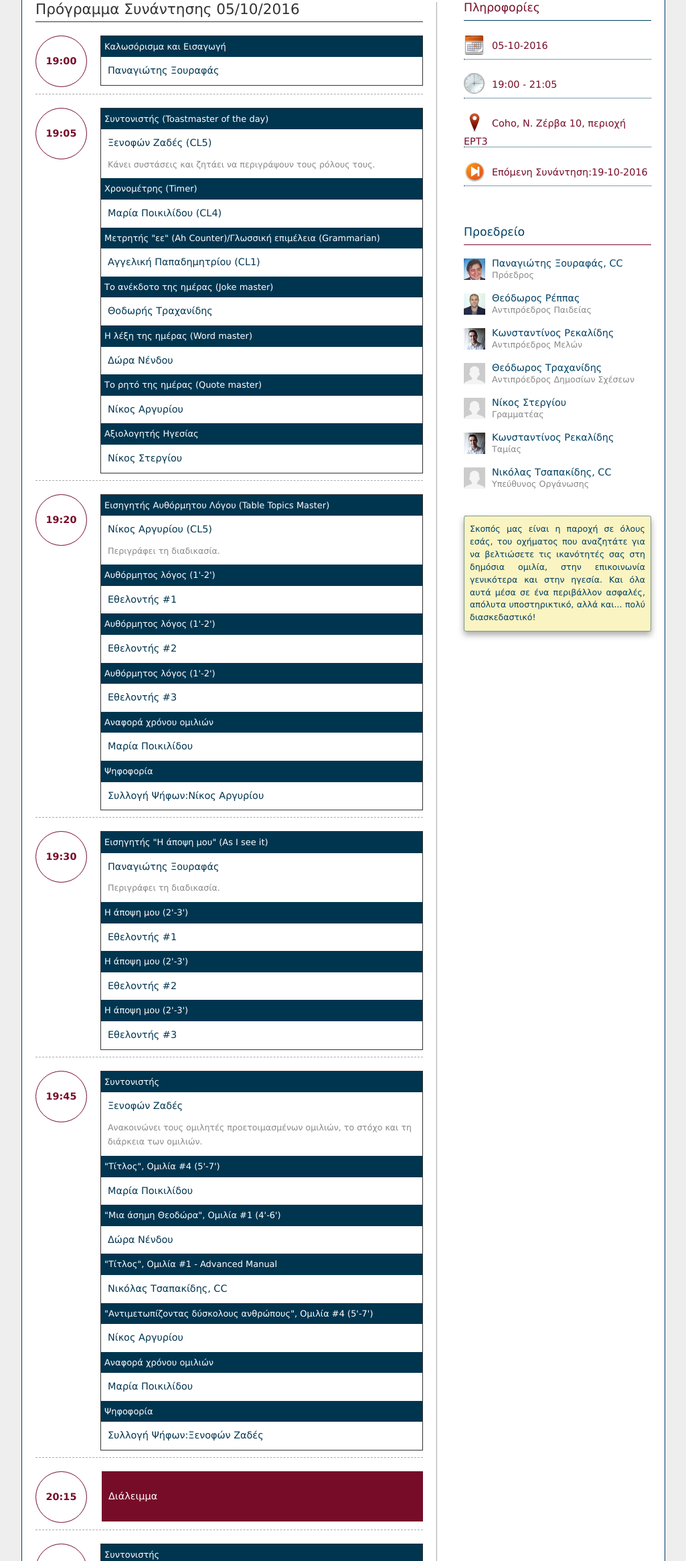
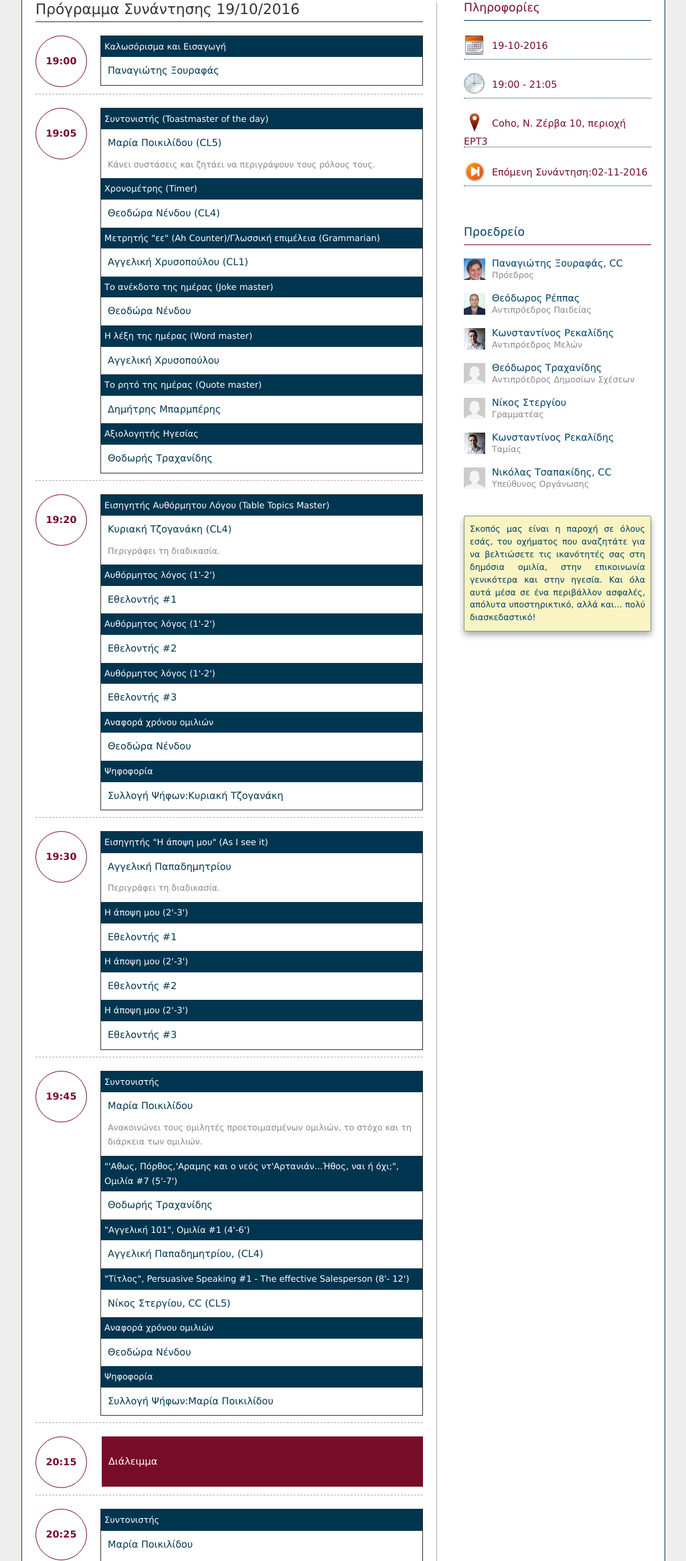
Before and after one commit to ThessalonikiToastmasters/ThessalonikiToastmasters.github.io, a plain HTML site: page index.html in a window 1280 px wide. Shown: the part 258-2589 px from the top of the page at 67% size, without its empty margins (127-1152 px from the left). Drawn offline with Linux system fonts and the light colour scheme.

Commit message:
Agenda 20161019

```diff
--- a/index.html
+++ b/index.html
@@ -1,7 +1,7 @@
 <!DOCTYPE html>
 <html>
 <head>
-    <title>Πρόγραμμα Συνάντησης 05/10/2016</title>
+    <title>Πρόγραμμα Συνάντησης 19/10/2016</title>
     <meta http-equiv="Content-Type" content="text/html; charset=UTF-8">
     <link href="styles/styles.css" rel="stylesheet" type="text/css" />
 </head>
@@ -11,7 +11,7 @@
             <h1>Thessaloniki Toastmasters Club #3414254</h1>
 	    </header>
 	    <section id="schedule">
-            <header><h2>Πρόγραμμα Συνάντησης 05/10/2016</h2></header>
+            <header><h2>Πρόγραμμα Συνάντησης 19/10/2016</h2></header>
             <div>
                 <div class="session">
                     <div class="time">
@@ -31,20 +31,20 @@
                     <div class="role">
                         <dl>
                             <dt>Συντονιστής (Toastmaster of the day)</dt>
-                            <dd>Ξενοφών Ζαδές (CL5)</dd>
+                            <dd>Μαρία Ποικιλίδου (CL5)</dd>
                             <dd class="description">Κάνει συστάσεις και ζητάει να περιγράψουν τους ρόλους τους.</dd>
                             <dt class="secondary-role">Χρονομέτρης (Timer)</dt>
-                            <dd class="secondary-role">Μαρία Ποικιλίδου (CL4)</dd>
+                            <dd class="secondary-role">Θεοδώρα Νένδου (CL4)</dd>
                             <dt class="secondary-role">Μετρητής "εε" (Ah Counter)/Γλωσσική επιμέλεια (Grammarian)</dt>
-                            <dd class="secondary-role">Αγγελική Παπαδημητρίου (CL1)</dd>
+                            <dd class="secondary-role">Αγγελική Χρυσοπούλου (CL1)</dd>
                             <dt class="secondary-role">Το ανέκδοτο της ημέρας (Joke master)</dt>
+                            <dd class="secondary-role">Θεοδώρα Νένδου</dd>
+                            <dt class="secondary-role">Η λέξη της ημέρας (Word master)</dt>
+                            <dd class="secondary-role">Αγγελική Χρυσοπούλου</dd>
+                            <dt class="secondary-role">Το ρητό της ημέρας (Quote master)</dt>
+                            <dd class="secondary-role">Δημήτρης Μπαρμπέρης</dd>
+                            <dt class="secondary-role">Αξιολογητής Ηγεσίας</dt>
                             <dd class="secondary-role">Θοδωρής Τραχανίδης</dd>
-                            <dt class="secondary-role">Η λέξη της ημέρας (Word master)</dt>
-                            <dd class="secondary-role">Δώρα Νένδου</dd>
-                            <dt class="secondary-role">Το ρητό της ημέρας (Quote master)</dt>
-                            <dd class="secondary-role">Νίκος Αργυρίου</dd>
-                            <dt class="secondary-role">Αξιολογητής Ηγεσίας</dt>
-                            <dd class="secondary-role">Νίκος Στεργίου</dd>
                         </dl>
                     </div>
                 </div>
@@ -57,7 +57,7 @@
                     <div class="role">
                         <dl>
                             <dt>Εισηγητής Αυθόρμητου Λόγου (Table Topics Master)</dt>
-                            <dd>Νίκος Αργυρίου (CL5)</dd>
+                            <dd>Κυριακή Τζογανάκη (CL4)</dd>
                             <dd class="description">Περιγράφει τη διαδικασία.</dd>
                             <dt class="secondary-role">Αυθόρμητος λόγος (1'-2')</dt>
                             <dd class="secondary-role">Εθελοντής #1</dd>
@@ -66,9 +66,9 @@
 							<dt class="secondary-role">Αυθόρμητος λόγος (1'-2')</dt>
                             <dd class="secondary-role">Εθελοντής #3</dd>
                             <dt class="secondary-role">Αναφορά χρόνου ομιλιών</dt>
-                            <dd class="secondary-role">Μαρία Ποικιλίδου</dd>
+                            <dd class="secondary-role">Θεοδώρα Νένδου</dd>
                             <dt class="secondary-role">Ψηφοφορία</dt>
-                            <dd class="secondary-role">Συλλογή Ψήφων:Νίκος Αργυρίου</dd>
+                            <dd class="secondary-role">Συλλογή Ψήφων:Κυριακή Τζογανάκη</dd>
                         </dl>
                     </div>
                 </div>
@@ -79,7 +79,7 @@
                     <div class="role">
                         <dl>
                             <dt>Εισηγητής "Η άποψη μου" (As I see it)</dt>
-                            <dd>Παναγιώτης Ξουραφάς</dd>
+                            <dd>Αγγελική Παπαδημητρίου</dd>
                             <dd class="description">Περιγράφει τη διαδικασία.</dd>
                             <dt class="secondary-role">Η άποψη μου (2'-3')</dt>
                             <dd class="secondary-role">Εθελοντής #1</dd>
@@ -98,21 +98,19 @@
                     <div class="role">
                         <dl>
                             <dt>Συντονιστής</dt>
-                            <dd>Ξενοφών Ζαδές</dd>
+                            <dd>Μαρία Ποικιλίδου</dd>
                             <dd class="description">Ανακοινώνει τους ομιλητές προετοιμασμένων ομιλιών, το στόχο και τη διάρκεια των ομιλιών.</dd>
-                            <dt class="secondary-role">"Τίτλος", Ομιλία #4  (5'-7')</dt>
-                            <dd class="secondary-role">Μαρία Ποικιλίδου</dd>
-							<dt class="secondary-role">"Μια άσημη Θεοδώρα", Ομιλία #1 (4'-6') </dt>
-                            <dd class="secondary-role">Δώρα Νένδου</dd>
-<dt class="secondary-role">"Τίτλος", Ομιλία #1 - Advanced Manual                    </dt>
-                            <dd class="secondary-role">Νικόλας Τσαπακίδης, CC</dd>
-<dt class="secondary-role">"Αντιμετωπίζοντας δύσκολους ανθρώπους", Ομιλία #4 (5'-7') </dt>
-                            <dd class="secondary-role">Νίκος Αργυρίου</dd>
+                            <dt class="secondary-role">"'Αθως, Πόρθος,'Αραμης και ο νεός ντ'Αρτανιάν...Ήθος, ναι ή όχι;", Ομιλία #7  (5'-7')</dt>
+                            <dd class="secondary-role">Θοδωρής Τραχανίδης</dd>
+							<dt class="secondary-role">"Αγγελική 101", Ομιλία #1 (4'-6') </dt>
+                            <dd class="secondary-role">Αγγελική Παπαδημητρίου, (CL4)</dd>
+<dt class="secondary-role">"Τίτλος", Persuasive Speaking #1 - The effective Salesperson (8'- 12')                    </dt>
+                            <dd class="secondary-role">Νίκος Στεργίου, CC (CL5)</dd>
 
                             <dt class="secondary-role">Αναφορά χρόνου ομιλιών</dt>
-                            <dd class="secondary-role">Μαρία Ποικιλίδου</dd>
+                            <dd class="secondary-role">Θεοδώρα Νένδου</dd>
                             <dt class="secondary-role">Ψηφοφορία</dt>
-                            <dd class="secondary-role">Συλλογή Ψήφων:Ξενοφών Ζαδές</dd>
+                            <dd class="secondary-role">Συλλογή Ψήφων:Μαρία Ποικιλίδου</dd>
                         </dl>
                     </div>
                 </div>
@@ -129,21 +127,20 @@
                     <div class="role">
                         <dl>
                             <dt>Συντονιστής</dt>
-                            <dd>Ξενοφών Ζαδές</dd>
+                            <dd>Μαρία Ποικιλίδου</dd>
                             <dd class="description">Καλεί το Γενικό Αξιολογητή (General Evaluator).</dd>
                         </dl>
                         <dl>
                             <dt>Γενικός Αξιολογητής</dt>
-                            <dd>Νίκος Στεργίου (CL3)</dd>
+                            <dd>Παναγιώτης Ξουραφάς, CC (CL5)</dd>
                             <dd class="description">Ο Γενικός Αξιολογητής καλεί τους αξιολογητές των ομιλιών.</dd>
-                            <dt class="secondary-role">Αξιολόγηση Ομιλίας της Μαρίας Ποικιλίδου (2'-3')</dt>
-                            <dd class="secondary-role">Παναγιώτης Ξουραφάς, CC (CL8)</dd>
-							<dt class="secondary-role">Αξιολόγηση Ομιλίας της Θεοδώρας Νένδου (2'-3')</dt>
-                            <dd class="secondary-role">Θοδωρής Τραχανίδης (CL2)</dd>
-                            <dt class="secondary-role">Αξιολόγηση Ομιλίας Νικόλα Τσαπακίδη, CC (2'-3')</dt>
+                            <dt class="secondary-role">Αξιολόγηση Ομιλίας Θοδωρή Τραχανίδη (2'-3')</dt>
+                            <dd class="secondary-role">Χριστίνα Ζιώγα (CL1)</dd>
+							<dt class="secondary-role">Αξιολόγηση Ομιλίας της Αγγελικής Παπαδημητρίου (2'-3')</dt>
+                            <dd class="secondary-role">Θοδωρής Τραχανίδης (CL3)</dd>
+                            <dt class="secondary-role">Αξιολόγηση Ομιλίας Νίκου Στεργίου, CC (2'-3')</dt>
                             <dd class="secondary-role">Κωνσταντίνος Ρεκαλίδης (CL2)</dd>
-                           <dt class="secondary-role">Αξιολόγηση Ομιλίας Νίκου Αργυρίου (2'-3')</dt>
-                            <dd class="secondary-role">Ξενοφών Ζαδές</dd>
+
 
 
                         </dl>
@@ -156,16 +153,16 @@
                     <div class="role">
                         <dl>
                             <dt>Γενικός Αξιολογητής</dt>
-                            <dd>Νίκος Στεργίου</dd>
+                            <dd>Παναγιώτης Ξουραφάς</dd>
                             <dd class="description">Ζητά αναφορά για τα εξής:</dd>
                             <dt class="secondary-role">Χρόνοι αξιολογήσεων</dt>
-                            <dd class="secondary-role">Μαρία Ποικιλίδου</dd>
+                            <dd class="secondary-role">Θεοδώρα Νένδου</dd>
                             <dt class="secondary-role">Μέτρηση των «εε»/Γλωσσική Επιμέλεια</dt>
-                            <dd class="secondary-role">Αγγελική Παπαδημητρίου</dd>
+                            <dd class="secondary-role">Αγγελική Χρυσοπούλου</dd>
                             <dt class="secondary-role">Χρήσης λέξης της ημέρας</dt>
-                            <dd class="secondary-role">Δώρα Νένδου</dd>
+                            <dd class="secondary-role">Αγγελική Χρυσοπούλου</dd>
                             <dt>Γενικός Αξιολογητής</dt>
-                            <dd>Νίκος Στεργίου</dd>
+                            <dd>Παναγιώτης Ξουραφάς</dd>
                             <dd class="description">Ανακοινώνει τους νικητές του αυθόρμητου λόγου και της προετοιμασμένης ομιλίας</dd>
                             <dd class="description">Παρουσιάζει τη Γενική Αξιολόγηση 2'-3'</dd>
                         </dl>
@@ -177,7 +174,7 @@
                     </div>
                     <div class="role">
                         <dl>
-                            <dt>Ατζέντα της επόμενης συνάντησης στις 19/10/2016</dt>
+                            <dt>Ατζέντα της επόμενης συνάντησης στις 02/11/2016</dt>
                             <dd>Κώστας Ρεκαλίδης</dd>
                         </dl>
                     </div>
@@ -199,10 +196,10 @@
             <section id="information">
                 <header><h2>Πληροφορίες</h2></header>
                 <ul>
-                    <li><img src="images/date.png" alt="Ημερομηνία Συνάντησης" title="Ημερομηνία Συνάντησης" /><time datetime="@Dateyyyy-MM-dd">05-10-2016</time></li>
+                    <li><img src="images/date.png" alt="Ημερομηνία Συνάντησης" title="Ημερομηνία Συνάντησης" /><time datetime="@Dateyyyy-MM-dd">19-10-2016</time></li>
                     <li><img src="images/time.png" alt="Διάρκεια Συνάντησης" title="Διάρκεια Συνάντησης" /><time>19:00</time> - <time>21:05</time></li>
                     <li><img src="images/location.png" alt="Τοποθεσία Συνάντησης" title="Τοποθεσία Συνάντησης" /><address><a href="http://www.coho.gr" title="coho, the coworking home">Coho</a>, Ν. Ζέρβα 10, περιοχή ΕΡΤ3</address></li>
-                    <li><img src="images/next.png" alt="Επόμενη Συνάντηση" title="Επόμενη Συνάντηση" /><time datetime="Επόμενη Συνάντηση">Επόμενη Συνάντηση:19-10-2016</time></li>
+                    <li><img src="images/next.png" alt="Επόμενη Συνάντηση" title="Επόμενη Συνάντηση" /><time datetime="Επόμενη Συνάντηση">Επόμενη Συνάντηση:02-11-2016</time></li>
 		        </ul> </section>
             <section id="officers">
 
```
